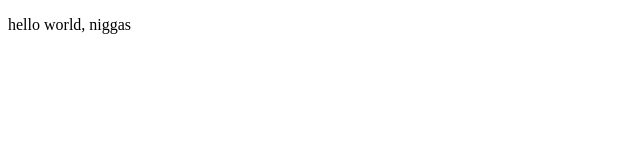
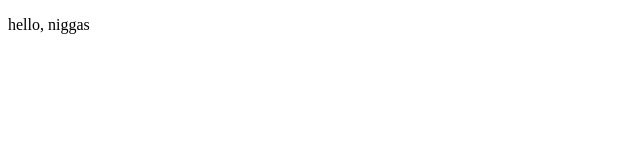
Before and after one commit to timpob/simplePage, a plain HTML site: page index.html in a window 1280 px wide. Shown: the full height of the page, 0-640 px from the left. Drawn offline with Linux system fonts and the light colour scheme.

Commit message:
Update index.html

```diff
--- a/index.html
+++ b/index.html
@@ -9,7 +9,7 @@
 </head>
 <body>
 <p>
-    hello world, niggas
+    hello, niggas
 </p>
 </body>
 </html>
```
